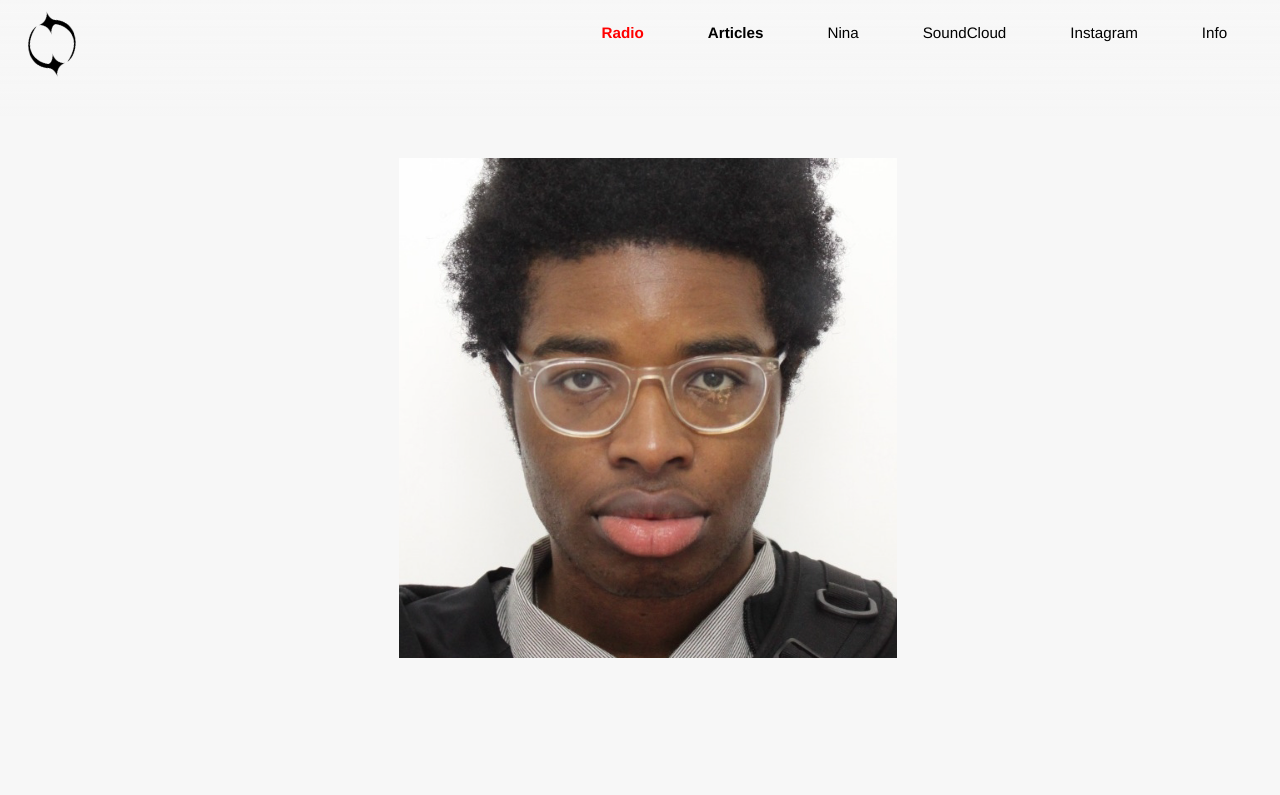
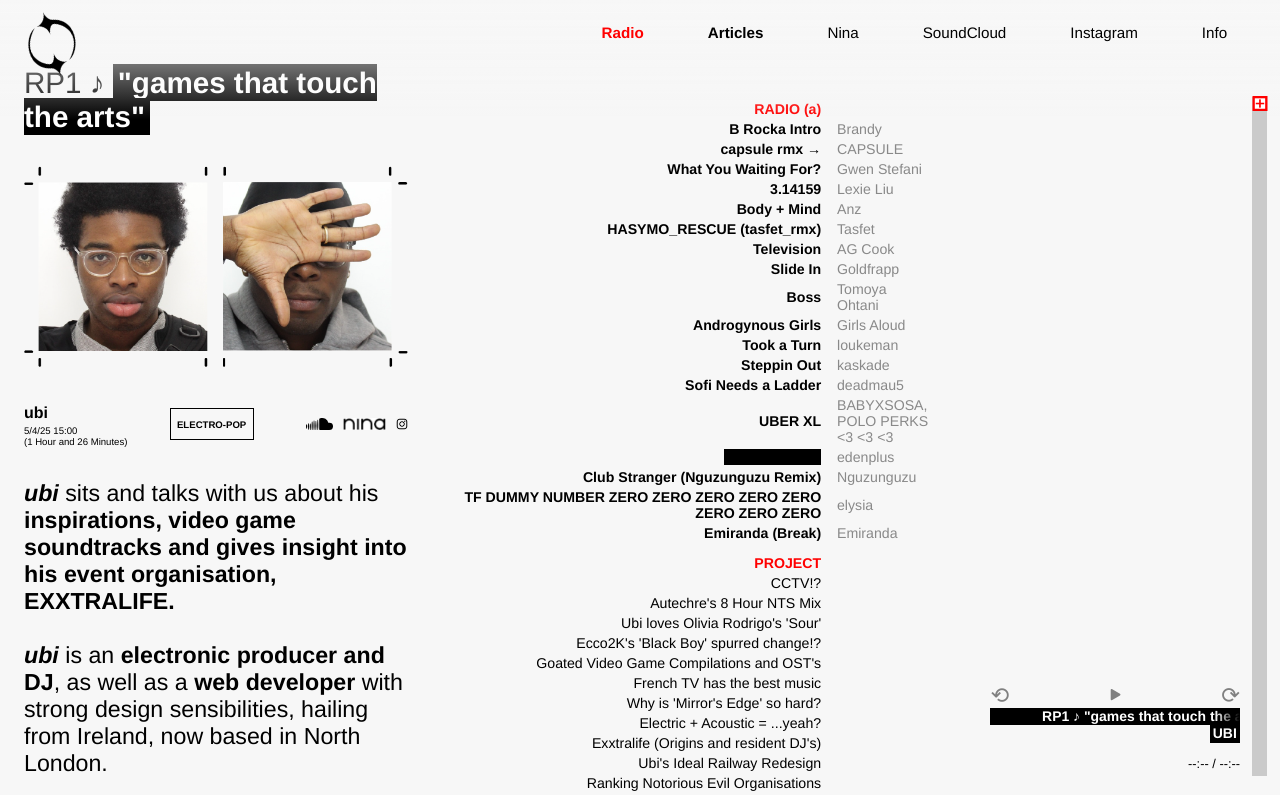
Before and after one commit to 19Horses/RadioProject, a React (Vite) app: page /#/rp1-ubi in a window 1280 px wide. Before the commit this address led to /#/. Shown: the top 795 px of the page. Built offline with nearby package versions, Linux system fonts and the light colour scheme.

Commit message:
the website is done

```diff
--- a/src/App.jsx
+++ b/src/App.jsx
@@ -1,20 +1,15 @@
 import "./App.css";
 import ClosedPage from "./closedPage";
-import { Route, HashRouter as Router, Routes } from "react-router-dom";
+import { HashRouter, Route, Routes } from "react-router-dom";
 
 function App() {
   return (
-    <>
-      <Router
-        future={{
-          v7_startTransition: true,
-        }}
-      >
-        <Routes key={location.pathname}>
-          <Route path="*" exact element={<ClosedPage />} />
-        </Routes>
-      </Router>
-    </>
+    <HashRouter>
+      <Routes>
+        <Route path="/" element={<ClosedPage />} />
+        <Route path="/rp1-ubi" element={<ClosedPage />} />
+      </Routes>
+    </HashRouter>
   );
 }
 
--- a/src/closedPage.jsx
+++ b/src/closedPage.jsx
@@ -198,6 +198,20 @@
     return () => window.removeEventListener("resize", handleResize);
   }, []);
 
+  useEffect(() => {
+    if (location.pathname === "/rp1-ubi") {
+      // Set specific states for rp1
+      setSelectedIndex(0); // Example: Select the first DJ
+      setSelectedTrack(items[0]?.mixId); // Set the track to first DJ's mix
+      setSelectedChapters(items[0]?.chapters || []);
+      setSelectedTracklist(items[0]?.tracklist || []);
+      setSelectedTitle(items[0]?.rpCount + items[0]?.title);
+      setSelectedArtist(items[0]?.title2);
+      setSelectedPic(items[0]?.src);
+      console.log("hi");
+    }
+  }, [location.pathname]); // Runs once when pathname changes
+
   return (
     <>
       <div className={"gradient-overlay-tl"} />
@@ -363,12 +377,6 @@
       )}
       {infoSelected == true && (
         <div className={`info-container ${isMobile ? "info-mob-addon" : ""}`}>
-          {/* <a
-            onClick={() => setInfoSelected(false)}
-            style={{ fontWeight: "1000", cursor: "pointer" }}
-          >
-            BACK
-          </a> */}
           <p>
             <b>RADIO PROJECT</b> is a space for auditory and written agency.
           </p>
@@ -543,91 +551,6 @@
               {isMobile ? <div style={{ height: "100px" }} /> : <></>}
             </div>
           </div>
-
-          {/* <div className={`tracklist-mobile`}>
-            {isMobile ? (
-              <table>
-                {items[selectedIndex]?.tracklist?.map((mixTrack, index) => (
-                  <React.Fragment key={index}>
-                    {mixTrack.title === "RADIO (a)" ||
-                    mixTrack.title === "PROJECT" ||
-                    mixTrack.title === "RADIO (b)" ? (
-                      <tr style={{ width: "100%", height: "3vh" }}></tr>
-                    ) : null}
-                    <tr
-                      className="mix-track"
-                      style={{
-                        cursor:
-                          mixTrack.title === "RADIO (a)" ||
-                          mixTrack.title === "PROJECT" ||
-                          mixTrack.title === "RADIO (b)"
-                            ? "pointer"
-                            : "",
-                        width: "100%",
-                      }}
-                    >
-                      <td
-                        className="mix-track"
-                        style={{
-                          color:
-                            mixTrack?.title !== "UNRELEASED"
-                              ? "red"
-                              : mixTrack.title === "RADIO (a)" ||
-                                mixTrack.title === "PROJECT" ||
-                                mixTrack.title === "RADIO (b)"
-                              ? "rgb(255, 0, 0)"
-                              : "black",
-                          textAlign: "left",
-                          width: "100vw",
-                          paddingRight: "1vw",
-                          lineHeight: mixTrack?.artist === "" ? ".5" : "",
-                        }}
-                      >
-                        <b
-                          className="mix-track"
-                          style={{
-                            backgroundColor:
-                              mixTrack?.title === "UNRELEASED" ? "black" : "",
-                            color: "black",
-                            fontWeight: mixTrack?.artist === "" ? "100" : "",
-                          }}
-                        >
-                          {mixTrack.title}
-                        </b>
-                      </td>
-                    </tr>
-                    <tr
-                      className="mix-track"
-                      style={{
-                        cursor:
-                          mixTrack.title === "RADIO (a)" ||
-                          mixTrack.title === "PROJECT" ||
-                          mixTrack.title === "RADIO (b)"
-                            ? "pointer"
-                            : "",
-                        width: "100%",
-                        animationDelay: `${index * 0.0375}s`,
-                      }}
-                    >
-                      <td
-                        style={{
-                          color: "rgb(137, 137, 137)",
-                          fontWeight: "100",
-                          paddingRight: "1vw",
-                          lineHeight: ".5",
-                          paddingBottom: "1vh",
-                        }}
-                      >
-                        {mixTrack.artist}
-                      </td>
-                    </tr>
-                  </React.Fragment>
-                ))}
-              </table>
-            ) : (
-              <></>
-            )}
-          </div> */}
         </>
       )}
       {articleHeaderSelected && articleSelected === null && (
```
